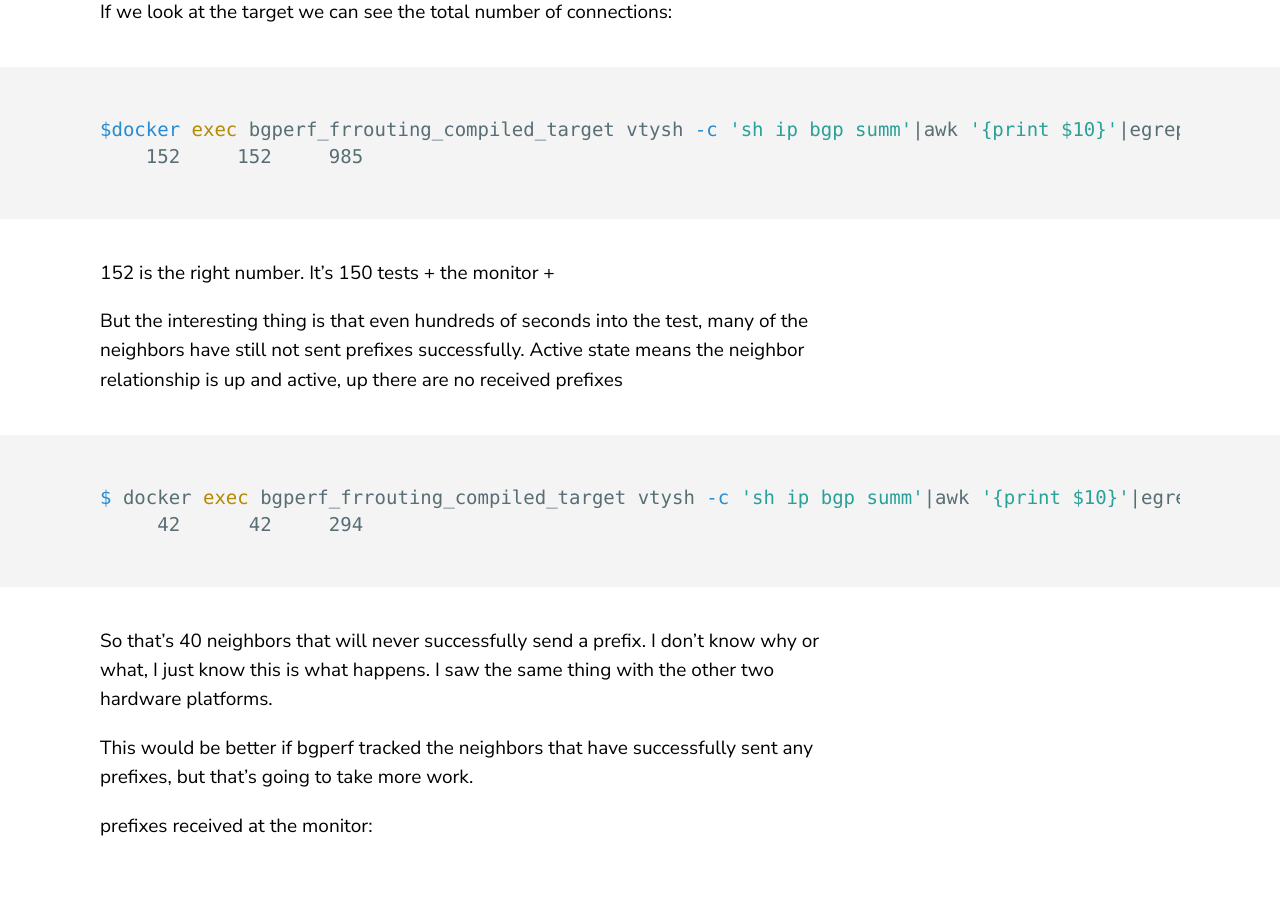
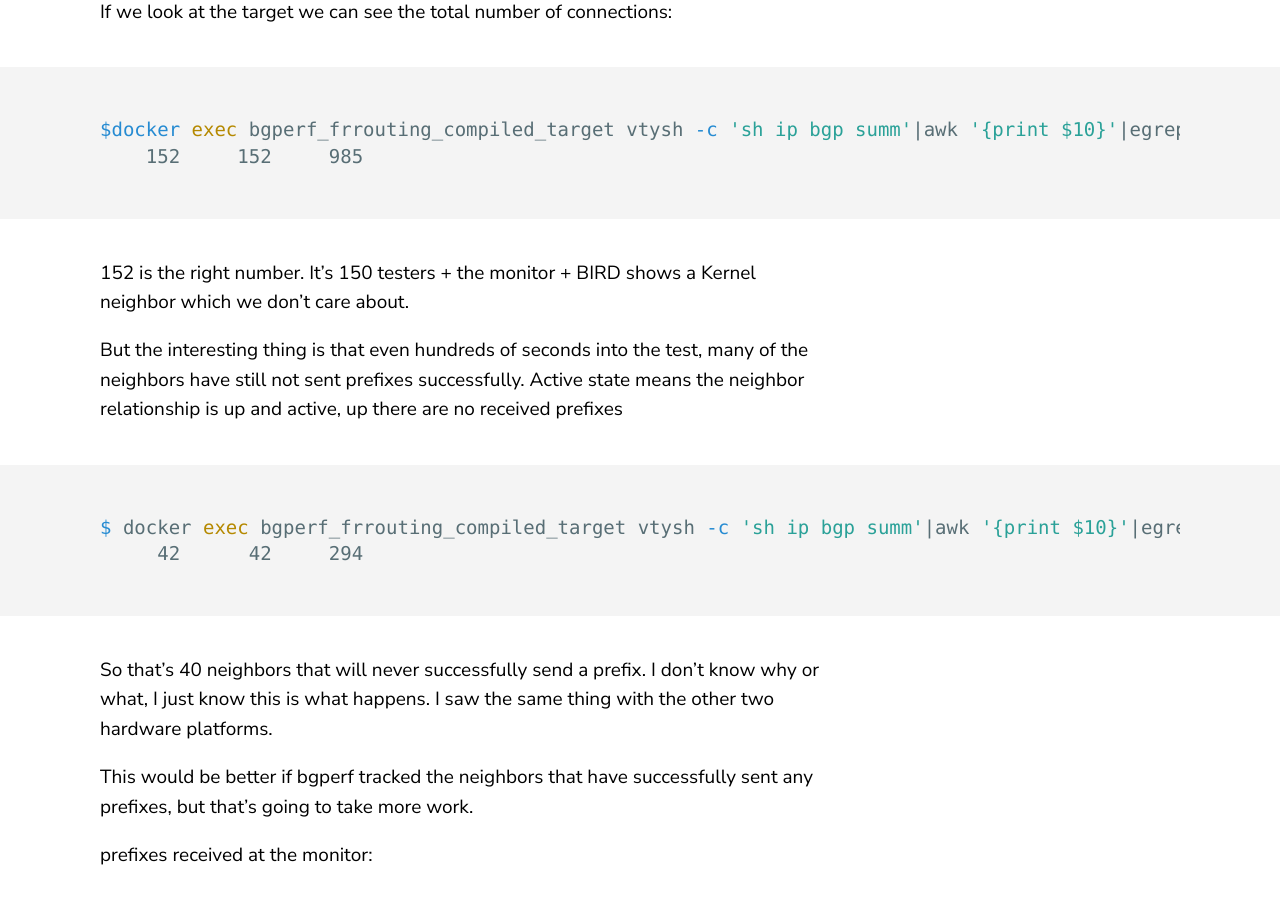
Before and after one commit to elegantnetwork/elegantnetwork.github.io, a Jekyll site: the page built from _posts/2021-10-25-bgp-perf5-1000-internet-neighbors.md, in a window 1280 px wide and 900 px high, scrolled down 18690 px. Built offline with Jekyll 4.4.1, drawn with Linux system fonts in a browser that asks for light colours; comment, search, counter and statistics services are not loaded.

````diff
--- a/_posts/2021-10-25-bgp-perf5-1000-internet-neighbors.md
+++ b/_posts/2021-10-25-bgp-perf5-1000-internet-neighbors.md
@@ -168,7 +168,7 @@
     152     152     985
 ```
 
-152 is the right number. It's 150 tests + the monitor +
+152 is the right number. It's 150 testers + the monitor + BIRD shows a Kernel neighbor which we don't care about.
 
 But the interesting thing is that even hundreds of seconds into the test, many of the neighbors have still not sent prefixes successfully. Active state means the neighbor relationship is up and active, up there are no received prefixes
 ```bash
````
Also changed, not shown: _posts/2021-07-26-comparing-open-source-bgp-stacks.md (+1 -0 lines), _posts/2021-08-09-followup-measuring-BGP-stacks.md (+1 -0 lines), _posts/2021-08-30-comparing-open-source-bgp-internet-routes.md (+1 -0 lines), _posts/2021-09-21-bird-on-bird-bgp-perf-episode4.md (+2 -0 lines).
